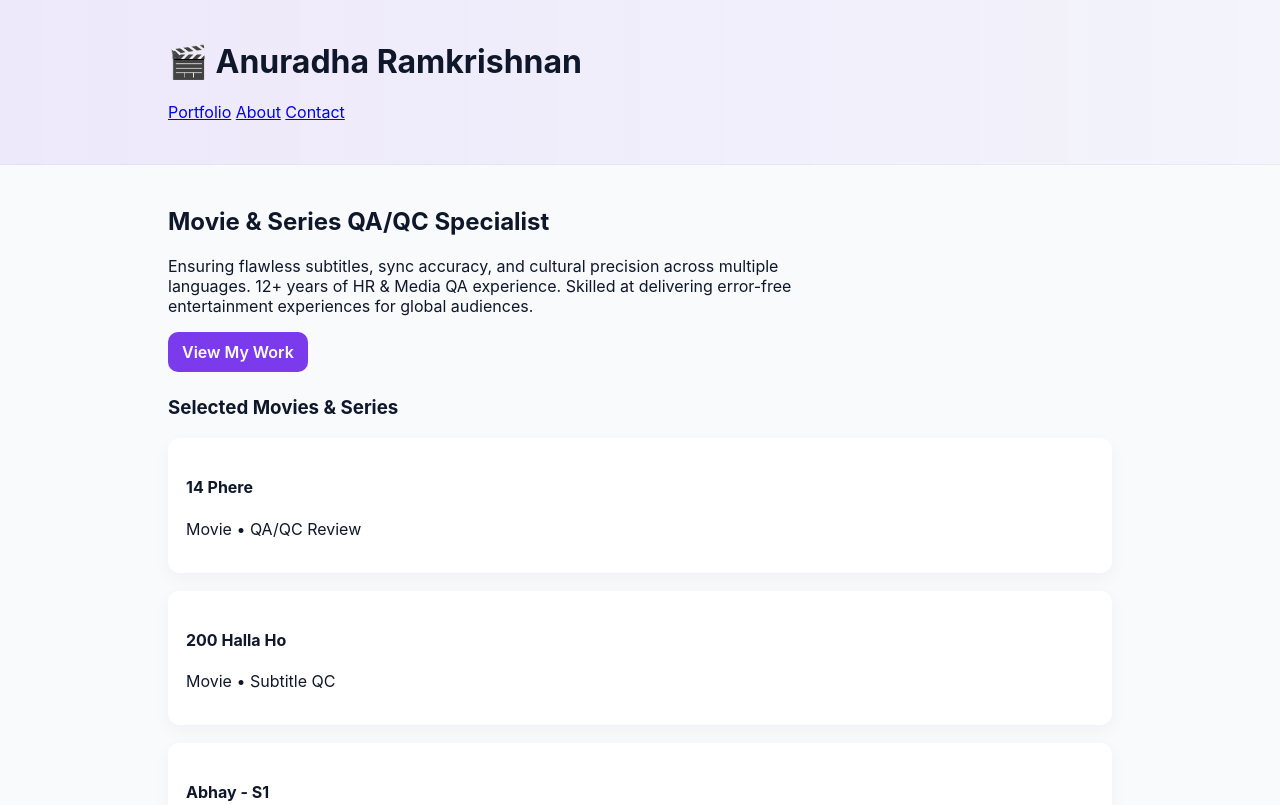
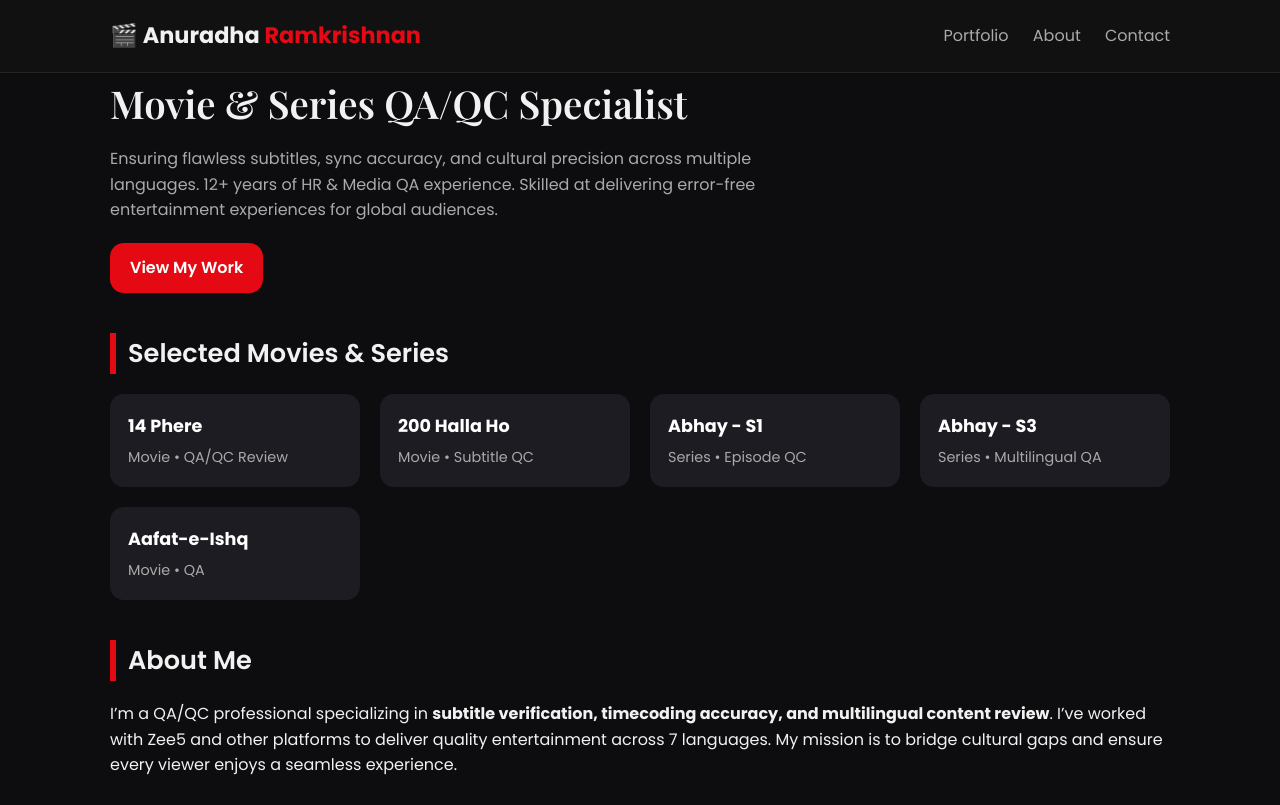
Before and after one commit to anuradhasidharth/asv, a plain HTML site: page index.html in a window 1280 px wide. Shown: the top 805 px of the page. Drawn offline with nearby package versions, Linux system fonts and the light colour scheme.

Commit message:
Update styles.css

```diff
--- a/styles.css
+++ b/styles.css
@@ -1,51 +1,106 @@
-:root{
-  --bg:#f8fafc;
-  --card:#ffffff;
-  --text:#0f172a;
-  --muted:#6b7280;
-  --accent:#7c3aed;
-  --radius:12px;
-}
-*{box-sizing:border-box}
-html,body{height:100%}
-body{
-  margin:0;
-  font-family:Inter, system-ui, -apple-system, 'Segoe UI', Roboto, 'Helvetica Neue', Arial;
-  background:var(--bg);
-  color:var(--text);
-  -webkit-font-smoothing:antialiased;
-}
-.container{max-width:980px;margin:24px auto;padding:0 18px}
-.site-header{background:linear-gradient(90deg, rgba(124,58,237,0.09), rgba(124,58,237,0.03));padding:18px 0;border-bottom:1px solid rgba(15,23,42,0.04)}
-.header-grid{display:flex;justify-content:space-between;align-items:center}
-.brand h1{font-family:'Playfair Display', serif;margin:0;font-size:1.4rem}
-.brand .accent{color:var(--accent)}
-.role{margin:6px 0 0;color:var(--muted);font-size:0.92rem}
-.contact a{display:inline-block;margin-left:12px;color:var(--muted);text-decoration:none}
-.hero{display:grid;grid-template-columns:1fr 260px;gap:20px;align-items:start;margin-top:22px}
-.hero-left h2{margin-top:0;font-size:1.6rem}
-.hero-left p{color:var(--muted);line-height:1.6}
-.cta-row{margin-top:14px}
-.btn{display:inline-block;padding:10px 14px;border-radius:10px;background:var(--accent);color:#fff;text-decoration:none;font-weight:600;margin-right:8px}
-.btn.ghost{background:transparent;border:1px solid rgba(15,23,42,0.06);color:var(--text)}
-.mini-stats{list-style:none;padding:0;margin:0;background:var(--card);border-radius:var(--radius);box-shadow:0 6px 18px rgba(15,23,42,0.04);padding:18px}
-.mini-stats div{margin-bottom:12px}
-.mini-stats dt{font-size:1.2rem;font-weight:700}
-.mini-stats dd{margin:0;color:var(--muted)}
-.card{background:var(--card);border-radius:var(--radius);padding:18px;margin-top:18px;box-shadow:0 6px 18px rgba(15,23,42,0.04)}
-.timeline{list-style:none;padding:0;margin:0}
-.timeline li{padding:12px 0;border-bottom:1px dashed rgba(15,23,42,0.04)}
-.timeline li:last-child{border-bottom:none}
-.muted{display:block;color:var(--muted);font-size:0.9rem}
-.skills{margin:8px 0;color:var(--muted)}
-.languages{margin:6px 0}
-.site-footer{margin:28px 0 60px;text-align:center;color:var(--muted)}
-
-@media (max-width:820px){
-  .hero{grid-template-columns:1fr;}
-  .hero-right{order:2}
-  .header-grid{flex-direction:column;align-items:flex-start}
-  .contact a{margin-left:0;margin-top:10px}
+:root {
+  --bg: #0d0d0f;
+  --text: #f1f1f1;
+  --muted: #aaa;
+  --accent: #e50914; /* Netflix red vibe */
+  --card: #1c1c22;
+  --radius: 14px;
 }
 
-.muted{color:var(--muted)}
+* { box-sizing: border-box; margin: 0; padding: 0; }
+body {
+  font-family: 'Poppins', sans-serif;
+  background: var(--bg);
+  color: var(--text);
+  line-height: 1.6;
+}
+
+/* Header */
+.site-header {
+  background: #111;
+  padding: 18px 0;
+  border-bottom: 1px solid rgba(255,255,255,0.08);
+}
+.header-flex {
+  display: flex;
+  justify-content: space-between;
+  align-items: center;
+  max-width: 1100px;
+  margin: auto;
+  padding: 0 20px;
+}
+.logo { font-size: 1.4rem; font-weight: 700; }
+.logo span { color: var(--accent); }
+nav a {
+  margin-left: 20px;
+  color: var(--muted);
+  text-decoration: none;
+  transition: color .3s;
+}
+nav a:hover { color: var(--accent); }
+
+/* Hero */
+.hero {
+  max-width: 1100px;
+  margin: 60px auto;
+  padding: 0 20px;
+}
+.hero-text h2 {
+  font-family: 'Playfair Display', serif;
+  font-size: 2.4rem;
+  margin-bottom: 12px;
+}
+.hero-text p { color: var(--muted); max-width: 700px; }
+.btn {
+  display: inline-block;
+  margin-top: 20px;
+  padding: 12px 20px;
+  background: var(--accent);
+  color: #fff;
+  border-radius: var(--radius);
+  text-decoration: none;
+  font-weight: 600;
+}
+.btn:hover { opacity: 0.85; }
+
+/* Sections */
+.section-title {
+  font-size: 1.6rem;
+  margin: 40px 0 20px;
+  font-weight: 600;
+  border-left: 6px solid var(--accent);
+  padding-left: 12px;
+}
+.container { max-width: 1100px; margin: auto; padding: 0 20px; }
+
+/* Work Grid */
+.grid {
+  display: grid;
+  grid-template-columns: repeat(auto-fit, minmax(220px, 1fr));
+  gap: 20px;
+}
+.card {
+  background: var(--card);
+  padding: 18px;
+  border-radius: var(--radius);
+  transition: transform .3s, box-shadow .3s;
+}
+.card:hover {
+  transform: translateY(-6px);
+  box-shadow: 0 8px 20px rgba(0,0,0,0.5);
+}
+.card h4 { margin-bottom: 6px; font-size: 1.1rem; color: #fff; }
+.card p { color: var(--muted); font-size: 0.9rem; }
+
+/* About + Contact */
+#about p, #contact p { margin-bottom: 12px; }
+
+/* Footer */
+.site-footer {
+  text-align: center;
+  margin-top: 60px;
+  padding: 20px;
+  font-size: 0.85rem;
+  color: var(--muted);
+  background: #111;
+}
```
